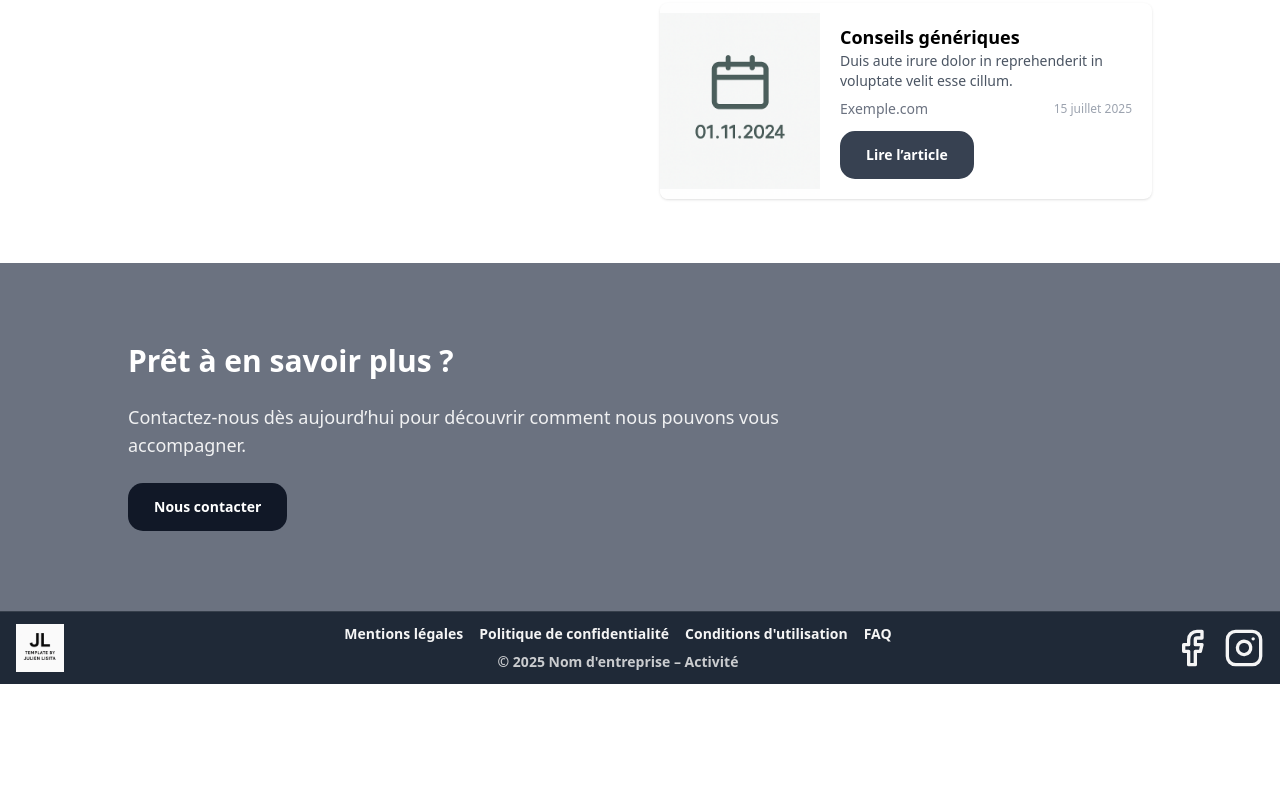
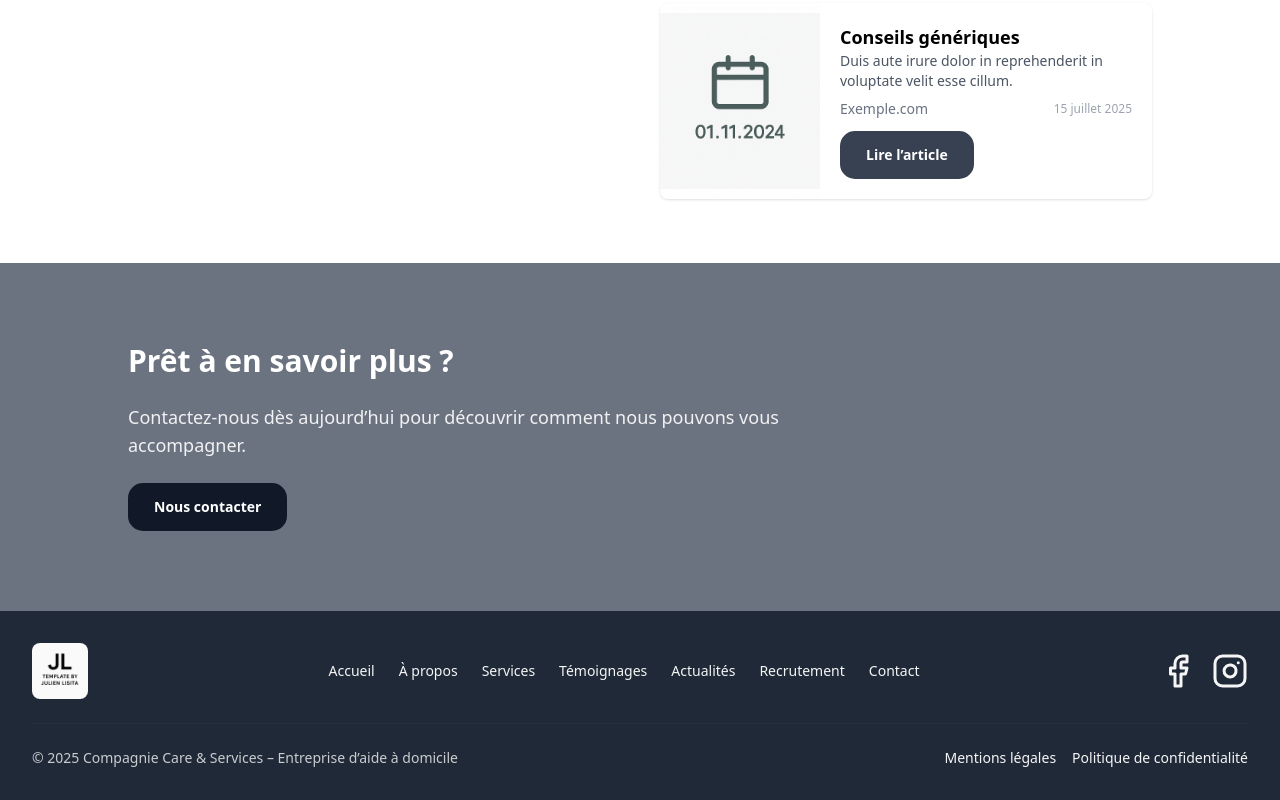
Before and after one commit to julienlisita/nextjs-ts-tailwind-template, a Next.js app: page / in a window 1280 px wide. Shown: the part 3335-4135 px from the top of the page. Before the commit the page ends 4019 px from the top, so only its background shows below. Built offline with nearby package versions, Linux system fonts and the light colour scheme.

Commit message:
feat(footer): add main navigation menu and restructure layout

```diff
--- a/src/components/layout/Footer.css
+++ b/src/components/layout/Footer.css
@@ -1,57 +1,83 @@
 /* src/components/layout/Footer.css */
 
+/* === Layout global === */
 .footer {
-  @apply flex flex-col space-y-3
-         sm:flex-row sm:space-y-0
-         justify-between items-center
-         px-4 py-3;
+  @apply bg-[var(--color-footer-bg)] text-[var(--color-footer-text)]
+         flex flex-col w-full px-4 sm:px-8 py-6 sm:py-8 space-y-6;
+}
 
-  background-color: var(--color-footer-bg);
-  border-top: 1px solid var(--color-footer-border);
-  color: var(--color-footer-text);
+/* --- Bloc supérieur : logo / menu / réseaux --- */
+.footer-top {
+  @apply flex flex-col sm:flex-row justify-between items-center gap-6 sm:gap-0;
 }
 
 .footer-logo {
-  @apply relative h-10 w-10 sm:h-12 sm:w-12;
+  @apply relative h-12 w-12 sm:h-14 sm:w-14 flex-shrink-0 rounded-lg overflow-hidden;
 }
 
-/* Liens de navigation */
-.footer-links {
-  @apply font-bold text-sm
-         flex flex-col sm:flex-row items-center
-         space-y-1 sm:space-y-0 sm:space-x-4
-         text-center mb-2;
+.footer-nav {
+  @apply flex flex-col sm:flex-row items-center justify-center
+         space-y-2 sm:space-y-0 sm:space-x-6 text-center font-medium text-sm;
 }
 
-.footer-links a {
-  color: var(--color-footer-text);
-  text-decoration: none;
-  transition: color 0.2s ease;
-}
-
-.footer-links a:hover {
-  color: var(--color-footer-link-hover);
-  text-decoration: underline;
-}
-
-/* Mention de copyright */
-.footer-copy {
-  @apply font-bold text-xs sm:text-sm text-center;
-  color: var(--color-footer-text);
-  opacity: 0.8;
-}
-
-/* Icônes sociales */
+/* --- Réseaux sociaux --- */
 .footer-socials {
-  @apply flex items-center space-x-3;
+  @apply flex items-center space-x-4;
 }
 
 .footer-icon {
-  @apply w-8 h-8 sm:w-10 sm:h-10 transition;
+  @apply w-8 h-8 sm:w-9 sm:h-9 transition;
   color: var(--color-footer-icon);
-  cursor: pointer;
 }
 
 .footer-icon:hover {
   color: var(--color-footer-icon-hover);
 }
+
+/* --- Séparateur --- */
+.footer-separator {
+  @apply w-full h-px;
+  background-color: var(--color-footer-border);
+  opacity: 0.3;
+}
+
+/* --- Bloc inférieur : copyright / liens légaux --- */
+.footer-bottom {
+  @apply flex flex-col sm:flex-row justify-between items-center gap-3 text-sm;
+  color: var(--color-footer-text);
+}
+
+.footer-copy {
+  @apply text-xs sm:text-sm font-normal opacity-80 text-center sm:text-left;
+}
+
+.footer-legal {
+  @apply flex flex-col sm:flex-row items-center space-y-1 sm:space-y-0 sm:space-x-4;
+}
+
+.footer-legal a {
+  color: var(--color-footer-text);
+  text-decoration: none;
+  transition:
+    color 0.3s ease,
+    text-decoration 0.3s ease;
+}
+
+.footer-legal a:hover {
+  color: var(--color-footer-link-hover);
+  text-decoration: underline;
+}
+
+/* --- Menu principal --- */
+.footer-nav a {
+  color: var(--color-footer-text);
+  text-decoration: none;
+  transition:
+    color 0.3s ease,
+    text-decoration 0.3s ease;
+}
+
+.footer-nav a:hover {
+  color: var(--color-footer-link-hover);
+  text-decoration: underline;
+}
--- a/src/components/layout/Footer.tsx
+++ b/src/components/layout/Footer.tsx
@@ -10,6 +10,8 @@ import './Footer.css';
 export default function Footer() {
   return (
     <footer className="footer">
+      {/* Bloc principal */}
+      <div className="footer-top">
         {/* Logo */}
         <div className="footer-logo">
           <Image
@@ -21,16 +23,16 @@ export default function Footer() {
           />
         </div>
 
-      {/* Navigation */}
-      <div className="footer-center">
-        <nav className="footer-links">
-          <Link href="/legal/imprint">Mentions légales</Link>
-          <Link href="/legal/privacy">Politique de confidentialité</Link>
-          <Link href="/legal/term">Conditions d'utilisation</Link>
-          <Link href="/faq">FAQ</Link>
+        {/* Menu principal */}
+        <nav className="footer-nav">
+          <Link href="/">Accueil</Link>
+          <Link href="/about">À propos</Link>
+          <Link href="/services">Services</Link>
+          <Link href="/testimonials">Témoignages</Link>
+          <Link href="/news">Actualités</Link>
+          <Link href="/recruitment">Recrutement</Link>
+          <Link href="/contact">Contact</Link>
         </nav>
-        <p className="footer-copy">© 2025 Nom d'entreprise – Activité</p>
-      </div>
 
         {/* Réseaux sociaux */}
         <div className="footer-socials">
@@ -41,6 +43,21 @@ export default function Footer() {
             <FiInstagram className="footer-icon" />
           </a>
         </div>
+      </div>
+
+      {/* Séparateur */}
+      <div className="footer-separator" />
+
+      {/* Bloc inférieur */}
+      <div className="footer-bottom">
+        <p className="footer-copy">
+          © 2025 Compagnie Care & Services – Entreprise d’aide à domicile
+        </p>
+        <nav className="footer-legal">
+          <Link href="/legal/imprint">Mentions légales</Link>
+          <Link href="/legal/privacy">Politique de confidentialité</Link>
+        </nav>
+      </div>
     </footer>
   );
 }
```
Lines whose indentation alone changed are shown as unchanged.
